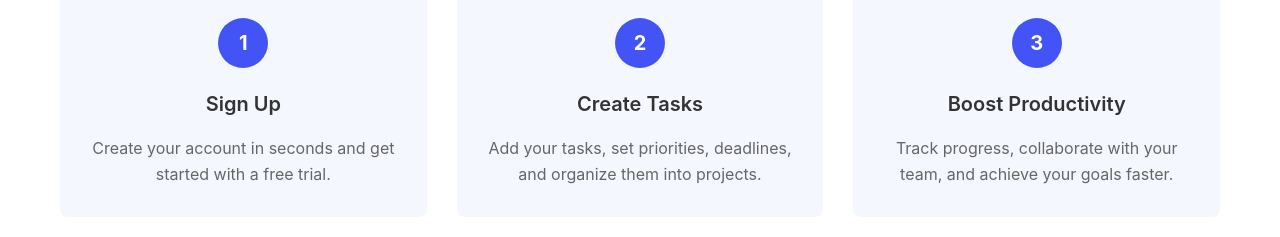
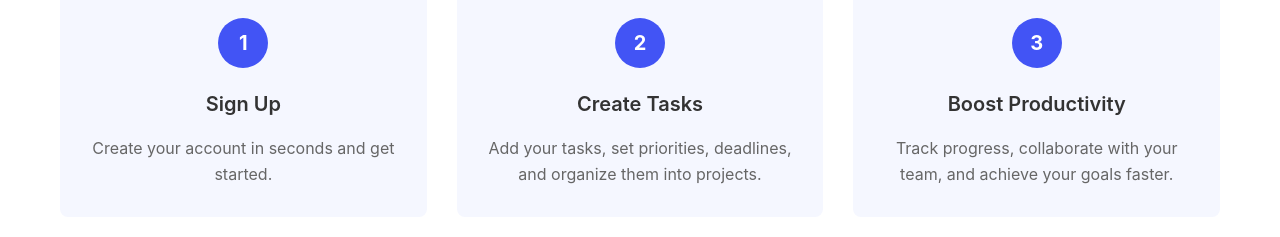
Before and after one commit to Capio21/V2-INFINITASK, a Next.js app: page / in a window 1280 px wide. Shown: the part 1000-1237 px from the top of the page. Built offline with nearby package versions, Linux system fonts and the light colour scheme.

Commit message:
Update page.tsx

```diff
--- a/src/app/page.tsx
+++ b/src/app/page.tsx
@@ -380,7 +380,7 @@ export default function LandingPage() {
 const steps = [
   {
     title: "Sign Up",
-    description: "Create your account in seconds and get started with a free trial.",
+    description: "Create your account in seconds and get started.",
   },
   {
     title: "Create Tasks",
```
